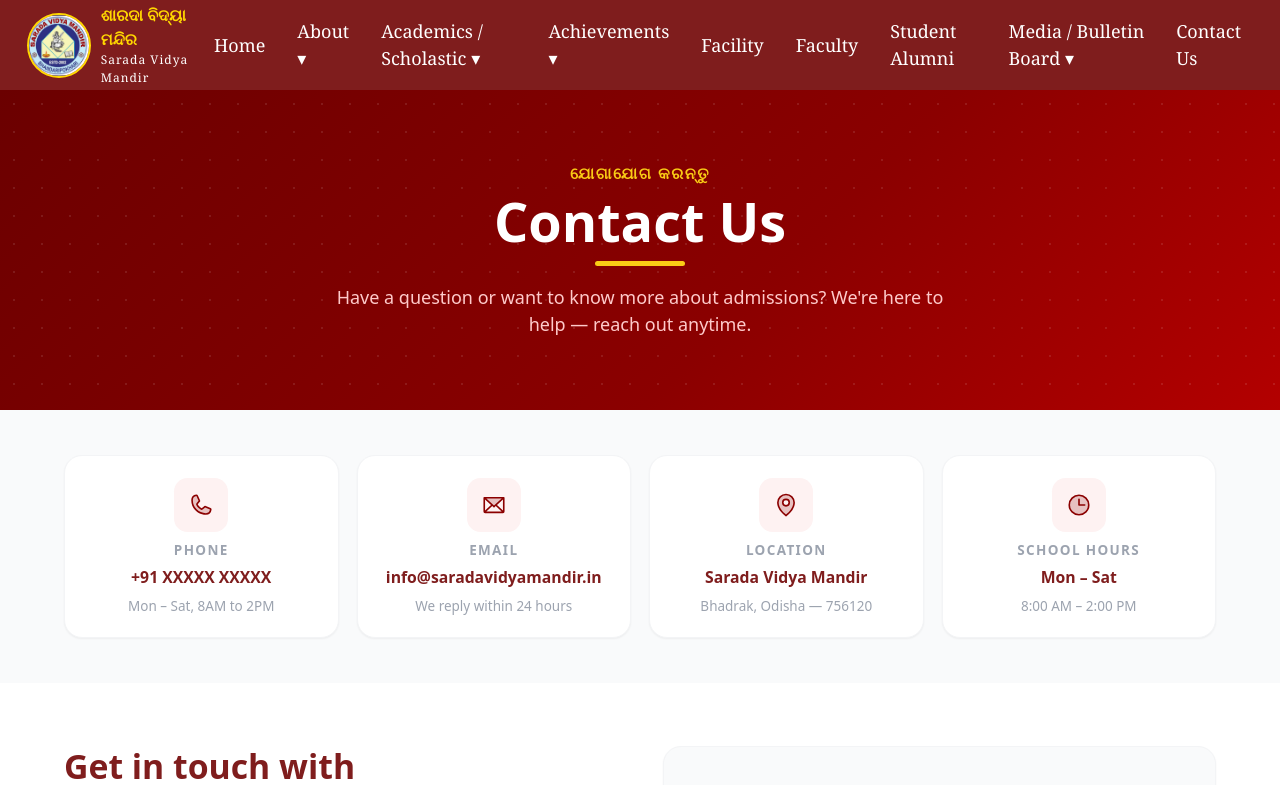
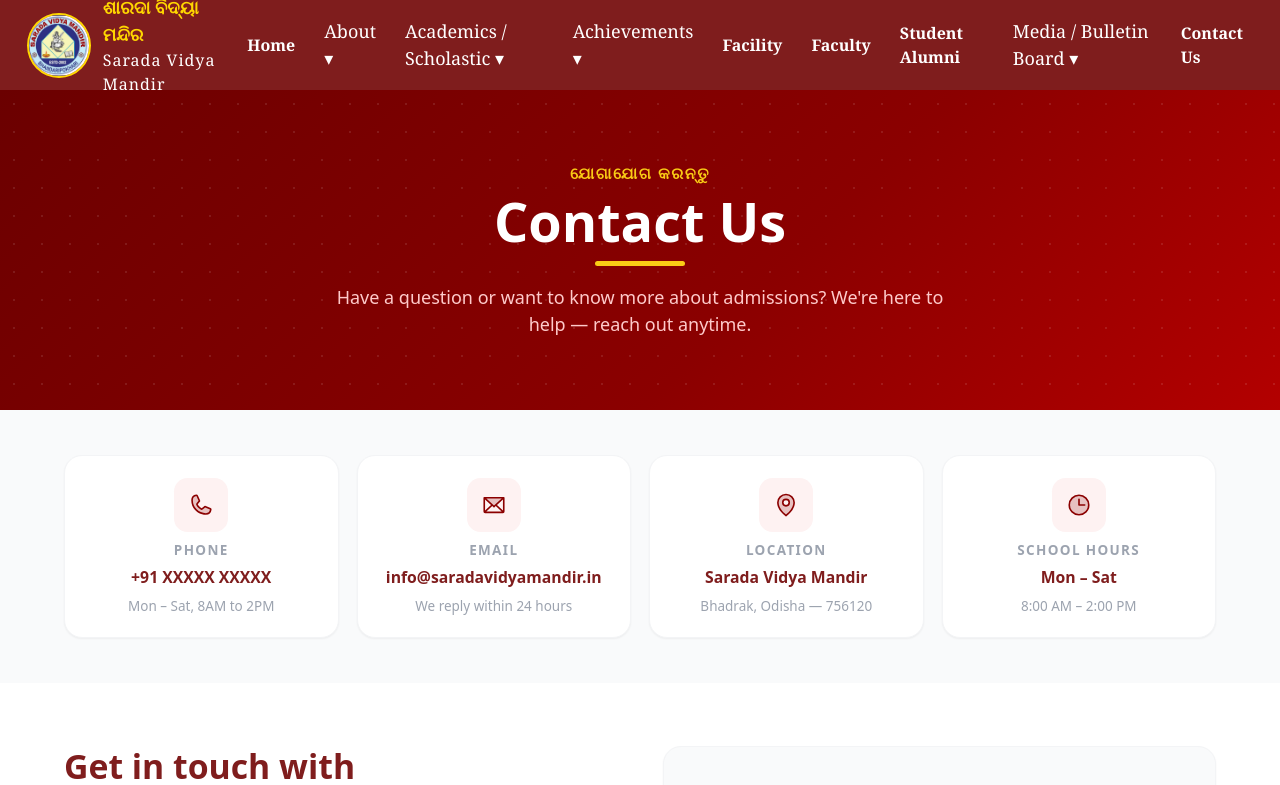
Before and after one commit to iambhumi/SSVM-site, a React (Vite) app: page /contact in a window 1280 px wide. Shown: the top 785 px of the page. Built offline with nearby package versions, Linux system fonts and the light colour scheme; a web font is replaced by a local one.

Commit message:
Fixed NavBar

```diff
--- a/src/components/Navbar.css
+++ b/src/components/Navbar.css
@@ -4,7 +4,7 @@
   align-items: center;
   justify-content: space-between;
   background-color: #8B0000;
-  padding: 15px 35px;
+  padding: 10px 25px;
   position: sticky;
   top: 5;
   z-index: 1000;
@@ -15,7 +15,7 @@
 .navbar-brand {
   display: flex;
   align-items: center;
-  gap: 10px;
+  gap: 12px;
 }
 
 .logo {
@@ -33,13 +33,13 @@
 }
 
 .name-odia {
-  font-size: 16px;
+  font-size: 18px;
   font-weight: bold;
   color: #FFD700;
 }
 
 .name-english {
-  font-size: 12px;
+  font-size: 16px;
   color: #ffffff;
   letter-spacing: 1px;
 }
@@ -48,7 +48,7 @@
 .nav-links {
   display: flex;
   list-style: none;
-  gap: 8px;
+  gap: 9px;
   margin: 0;
   padding: 0;
   align-items: center;
@@ -61,9 +61,9 @@
 .nav-link {
   color: white;
   text-decoration: none;
-  font-size: 18px;
-  font-weight: 500;
-  padding: 8px 12px;
+  font-size: 16px;
+  font-weight: 600;
+  padding: 5px 10px;
   display: block;
   cursor: pointer;
   transition: background 0.2s;
@@ -74,11 +74,11 @@
   color: white;
   font-size: 18px;
   font-weight: 500;
-  padding: 8px 12px;
+  padding: 5px 10px;
   display: block;
   cursor: pointer;
   transition: background 0.2s;
-  border-radius: 4px;
+  border-radius: 6px;
 }
 
 .nav-link:hover,
@@ -94,10 +94,10 @@
   left: 0;
   background: white;
   border: 1px solid #ddd;
-  min-width: 200px;
+  min-width: 150px;
   box-shadow: 0 4px 12px rgba(0, 0, 0, 0.15);
   z-index: 999;
-  border-radius: 4px;
+  border-radius: 8px;
   list-style: none;
   padding: 4px 0;
   margin: 0;
@@ -105,7 +105,7 @@
 
 .dropdown li a {
   display: block;
-  padding: 10px 16px;
+  padding: 8px 10px;
   color: #333;
   font-size: 18px;
   text-decoration: none;
```
